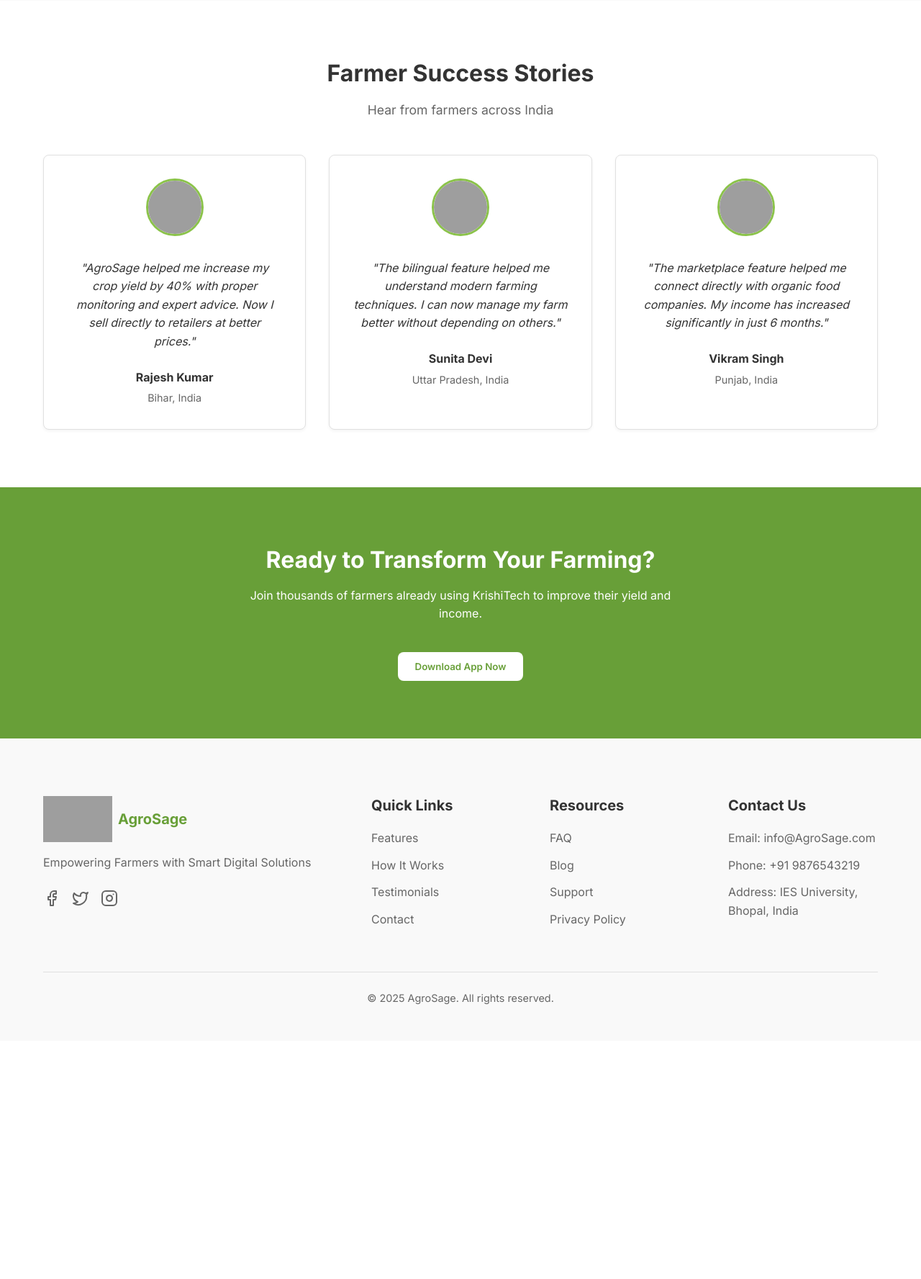
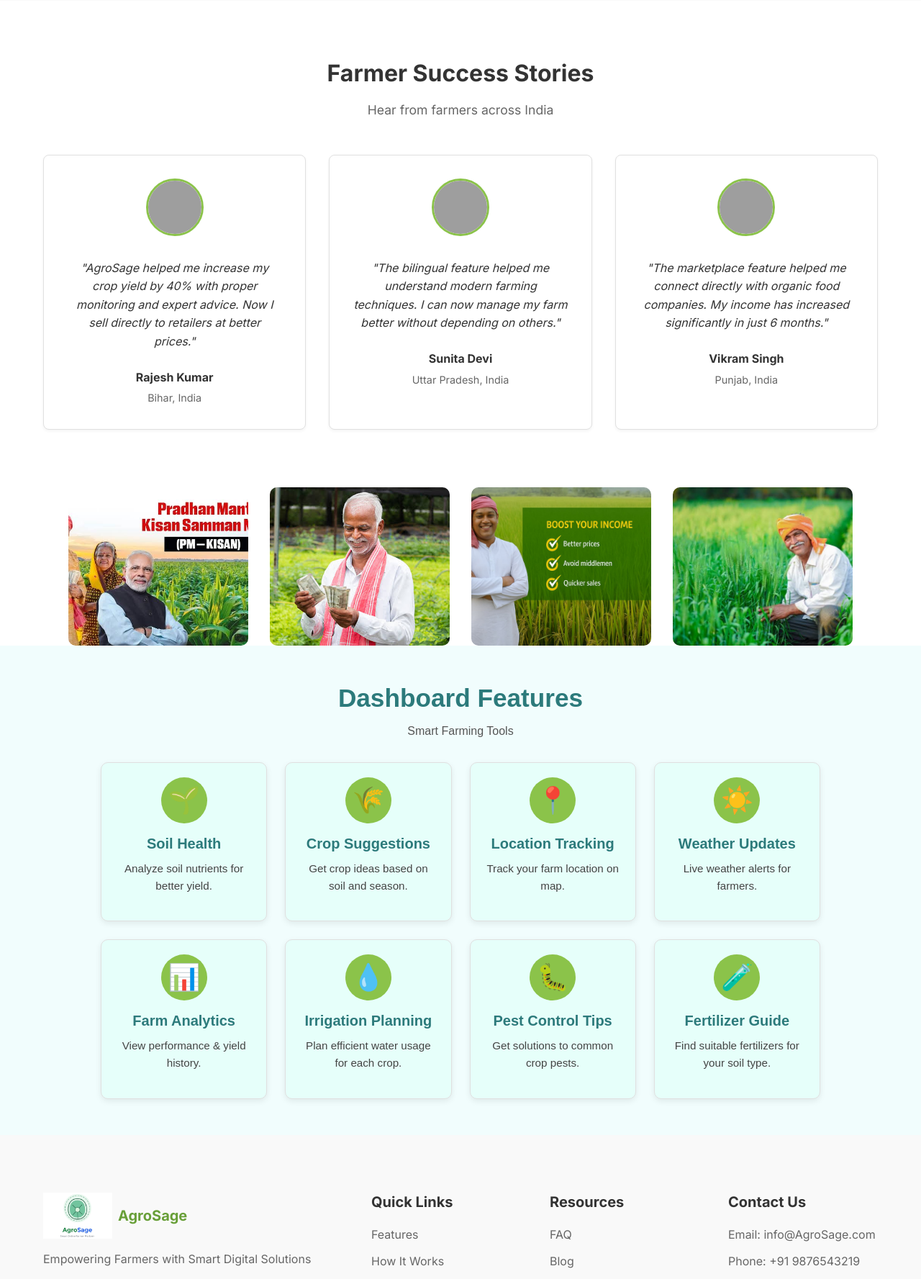
Before and after one commit to AIWizard47/AgroSage, a Django app: page /index/ in a window 1280 px wide. Shown: the part 1687-3464 px from the top of the page at 72% size. Before the commit the page ends 3083 px from the top, so only its background shows below. Run offline with Django 5.2, Linux system fonts and the light colour scheme; some libraries are stand-ins or nearby versions; grey boxes are pictures that could not be loaded.

Commit message:
new upadtes

```diff
--- a/public/static/css/styles.css
+++ b/public/static/css/styles.css
@@ -437,4 +437,101 @@ button {
   font-size: 0.9rem;
 }
 
-/* Removed all media queries to make the site non-responsive */
+/* Removed all media queries to make the site non-responsive */.cta-section {
+  position: relative;
+  overflow: hidden;
+  background: #f4f4f4;
+  padding: 50px 0;
+  text-align: center;
+}
+
+.scrolling-images {
+  display: flex;
+  justify-content: center;
+  gap: 30px;
+  animation: slideIn 5.5s ease-out forwards;
+  opacity: 0;
+  transition: all 0.5s ease;
+}
+
+.cta-section:hover .scrolling-images {
+  animation: slideIn 1.5s ease-out forwards;
+}
+
+@keyframes slideIn {
+  0% {
+    transform: translateX(100%);
+    opacity: 0;
+  }
+  100% {
+    transform: translateX(0%);
+    opacity: 1;
+  }
+}
+
+.scrolling-images img {
+  height: 220px;
+  width: 250px;
+  object-fit: cover;
+  border-radius: 10px;
+  transition: transform 0.6s ease;
+}
+
+.scrolling-images img:hover {
+  transform: scale(1.05);
+}
+
+/* Dashboard Section Styling */
+.dashboard-section {
+  font-family: Arial, sans-serif;
+  background-color: #f1fdfd;
+  padding: 50px 20px;
+  text-align: center;
+}
+
+.dashboard-section h2 {
+  color: #2c7a7b;
+  font-size: 2.2rem;
+  margin-bottom: 10px;
+}
+
+.dashboard-section .section-subtitle {
+  font-size: 1rem;
+  color: #555;
+  margin-bottom: 30px;
+}
+
+.dashboard-section .feature-grid {
+  display: grid;
+  grid-template-columns: repeat(auto-fit, minmax(220px, 1fr));
+  gap: 25px;
+  max-width: 1000px;
+  margin: 0 auto;
+}
+
+.dashboard-section .feature-card {
+  background-color: #e6fffa;
+  padding: 20px;
+  border-radius: 10px;
+  box-shadow: 0 3px 8px rgba(0,0,0,0.08);
+  transition: transform 0.3s;
+}
+
+.dashboard-section .feature-card:hover {
+  transform: translateY(-5px);
+}
+
+.dashboard-section .feature-icon {
+  font-size: 36px;
+  margin-bottom: 15px;
+}
+
+.dashboard-section .feature-card h3 {
+  color: #2c7a7b;
+  margin-bottom: 10px;
+}
+
+.dashboard-section .feature-card p {
+  font-size: 0.95rem;
+  color: #444;
+}
--- a/templates/home/index.html
+++ b/templates/home/index.html
@@ -20,7 +20,7 @@
     <header class="navbar">
       <div class="container">
         <div class="logo">
-          <img class="logo-icon" src="{% static '/media/agrosagelogo.jpg' %}" alt="AroSage">
+          <img class="logo-icon" src="/media/agrosagelogo.jpg" alt="AroSage">
             <path d="M7 17H5C3.89543 17 3 16.1046 3 15V9C3 7.89543 3.89543 7 5 7H7" stroke="currentColor" strokeWidth="2" strokeLinecap="round" />
             <path d="M13 3L13 21" stroke="currentColor" strokeWidth="2" strokeLinecap="round" />
             <path d="M22 12L13 12" stroke="currentColor" strokeWidth="2" strokeLinecap="round" />
@@ -48,7 +48,7 @@
           <h1>Digital Solutions for Modern Farming</h1>
           <p>Empowering Indian farmers with technology. Get crop monitoring, expert advice, and connect directly with buyers.</p>
           <div class="hero-cta">
-            <button class="btn-primary">Download App</button>
+            <button class="btn-primary">visit</button>
             <button class="btn-secondary">Learn More</button>
           </div>
         </div>
@@ -152,21 +152,21 @@
 
         <div class="testimonial-grid">
           <div class="testimonial-card">
-            <img src="https://randomuser.me/api/portraits/men/32.jpg" alt="Rajesh Kumar" class="testimonial-image">
+            <img src="agrosage4.jpg" alt="Rajesh Kumar" class="testimonial-image">
             <p class="testimonial-text">"AgroSage helped me increase my crop yield by 40% with proper monitoring and expert advice. Now I sell directly to retailers at better prices."</p>
             <p class="testimonial-author">Rajesh Kumar</p>
             <p class="testimonial-location">Bihar, India</p>
           </div>
 
           <div class="testimonial-card">
-            <img src="https://randomuser.me/api/portraits/women/67.jpg" alt="Sunita Devi" class="testimonial-image">
+            <img src="agrosage5.jpg" alt="Sunita Devi" class="testimonial-image">
             <p class="testimonial-text">"The bilingual feature helped me understand modern farming techniques. I can now manage my farm better without depending on others."</p>
             <p class="testimonial-author">Sunita Devi</p>
             <p class="testimonial-location">Uttar Pradesh, India</p>
           </div>
 
           <div class="testimonial-card">
-            <img src="https://randomuser.me/api/portraits/men/45.jpg" alt="Vikram Singh" class="testimonial-image">
+            <img src="agrosage2.jpg" alt="Vikram Singh" class="testimonial-image">
             <p class="testimonial-text">"The marketplace feature helped me connect directly with organic food companies. My income has increased significantly in just 6 months."</p>
             <p class="testimonial-author">Vikram Singh</p>
             <p class="testimonial-location">Punjab, India</p>
@@ -175,15 +175,71 @@
       </div>
     </section>
 
-    <section id="contact" class="cta-section">
-      <div class="container">
-        <div class="cta-content">
-          <h2>Ready to Transform Your Farming?</h2>
-          <p>Join thousands of farmers already using KrishiTech to improve their yield and income.</p>
-          <button class="btn-primary">Download App Now</button>
-        </div>
-      </div>
-    </section>
+<div class="scrolling-images">
+  <img src="/media/agrosage1.jpg" alt="Image 1" />
+  <img src="/media/agrosage2.jpg" alt="Image 2" />
+  <img src="/media/agrosage3.jpg" alt="Image 3" />
+  <img src="/media/agrosage4.jpg" alt="Image 4" />
+
+
+
+</div>
+
+<div class="dashboard-section">
+  <h2>Dashboard Features</h2>
+  <p class="section-subtitle">Smart Farming Tools</p>
+  <div class="feature-grid">
+
+    <div class="feature-card">
+      <div class="feature-icon">🌱</div>
+      <h3>Soil Health</h3>
+      <p>Analyze soil nutrients for better yield.</p>
+    </div>
+
+    <div class="feature-card">
+      <div class="feature-icon">🌾</div>
+      <h3>Crop Suggestions</h3>
+      <p>Get crop ideas based on soil and season.</p>
+    </div>
+
+    <div class="feature-card">
+      <div class="feature-icon">📍</div>
+      <h3>Location Tracking</h3>
+      <p>Track your farm location on map.</p>
+    </div>
+
+    <div class="feature-card">
+      <div class="feature-icon">☀️</div>
+      <h3>Weather Updates</h3>
+      <p>Live weather alerts for farmers.</p>
+    </div>
+
+    <div class="feature-card">
+      <div class="feature-icon">📊</div>
+      <h3>Farm Analytics</h3>
+      <p>View performance & yield history.</p>
+    </div>
+
+    <div class="feature-card">
+      <div class="feature-icon">💧</div>
+      <h3>Irrigation Planning</h3>
+      <p>Plan efficient water usage for each crop.</p>
+    </div>
+
+    <div class="feature-card">
+      <div class="feature-icon">🐛</div>
+      <h3>Pest Control Tips</h3>
+      <p>Get solutions to common crop pests.</p>
+    </div>
+
+    <div class="feature-card">
+      <div class="feature-icon">🧪</div>
+      <h3>Fertilizer Guide</h3>
+      <p>Find suitable fertilizers for your soil type.</p>
+    </div>
+
+  </div>
+</div>
 
 
     <!-- Footer -->
@@ -192,7 +248,7 @@
         <div class="footer-grid">
           <div class="footer-info">
             <div class="logo">
-              <img class="logo-icon" src="agrosagelogo.jpg" alt="AroSage">
+              <img class="logo-icon" src="/media/agrosagelogo.jpg" alt="AroSage">
                 <path d="M7 17H5C3.89543 17 3 16.1046 3 15V9C3 7.89543 3.89543 7 5 7H7" stroke="currentColor" strokeWidth="2" strokeLinecap="round" />
                 <path d="M13 3L13 21" stroke="currentColor" strokeWidth="2" strokeLinecap="round" />
                 <path d="M22 12L13 12" stroke="currentColor" strokeWidth="2" strokeLinecap="round" />
@@ -212,6 +268,8 @@
               </a>
             </div>
           </div>
+
+
 
           <div class="footer-links">
             <h3>Quick Links</h3>
```
Also changed, not shown: public/static/media/agrosage1.jpg (added), public/static/media/agrosage2.jpg (added), public/static/media/agrosage3.jpg (added), public/static/media/agrosage4.jpg (added), public/static/media/agrosage5.jpg (added).
